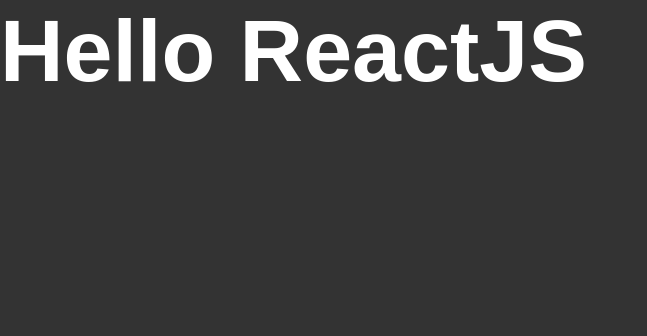
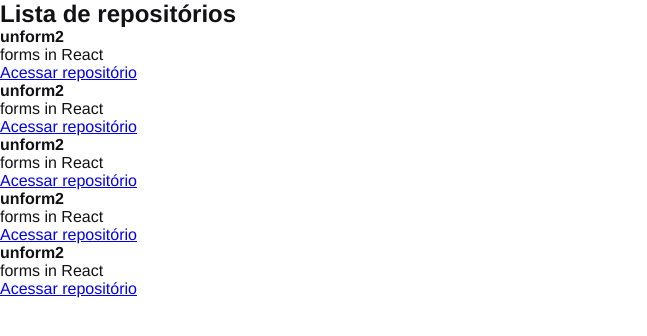
Before and after one commit to myke-oliveira/github-explorer, a React app: page / in a window 1280 px wide. Shown: the top 336 px of the page, without its empty margins (0-647 px from the left). Built offline with nearby package versions, Linux system fonts and the light colour scheme.

Commit message:
using components

```diff
--- a/src/App.jsx
+++ b/src/App.jsx
@@ -1,5 +1,6 @@
+import { RepositoryList } from './components/RepositoryList'
 import './styles/global.scss'
 
 export function App() {
-  return <h1>Hello ReactJS</h1>
+  return <RepositoryList />
 }
--- /dev/null
+++ b/src/components/RepositoryItem.jsx
@@ -0,0 +1,7 @@
+export function RepositoryItem({ repository }) {
+  return <li>
+    <strong>{repository?.name ?? 'Default'}</strong>
+    <p>{repository.description}</p>
+    <a href={repository.link}>Acessar repositório</a>
+  </li>
+}
--- /dev/null
+++ b/src/components/RepositoryList.jsx
@@ -0,0 +1,20 @@
+import { RepositoryItem } from "./RepositoryItem"
+
+const repository = {
+  name: 'unform2',
+  description: 'forms in React',
+  link: 'http://github.com/unform/unform',
+}
+
+export function RepositoryList() {
+  return <section className="repository-list">
+    <h1>Lista de repositórios</h1>
+    <ul>
+      <RepositoryItem repository={repository} />
+      <RepositoryItem repository={repository} />
+      <RepositoryItem repository={repository} />
+      <RepositoryItem repository={repository} />
+      <RepositoryItem repository={repository} />
+    </ul>
+  </section>
+}
--- a/src/styles/global.scss
+++ b/src/styles/global.scss
@@ -5,10 +5,6 @@
 }
 
 body {
-  font-family: Arial, Helvetica, sans-serif;
-  background: #333;
-  color: #fff;
-  h1 {
-    font-size: 88px;
-  }
+  font: 16px "Helvetica Neue", Arial, san-serif;
+  color: #121214;
 }
```
